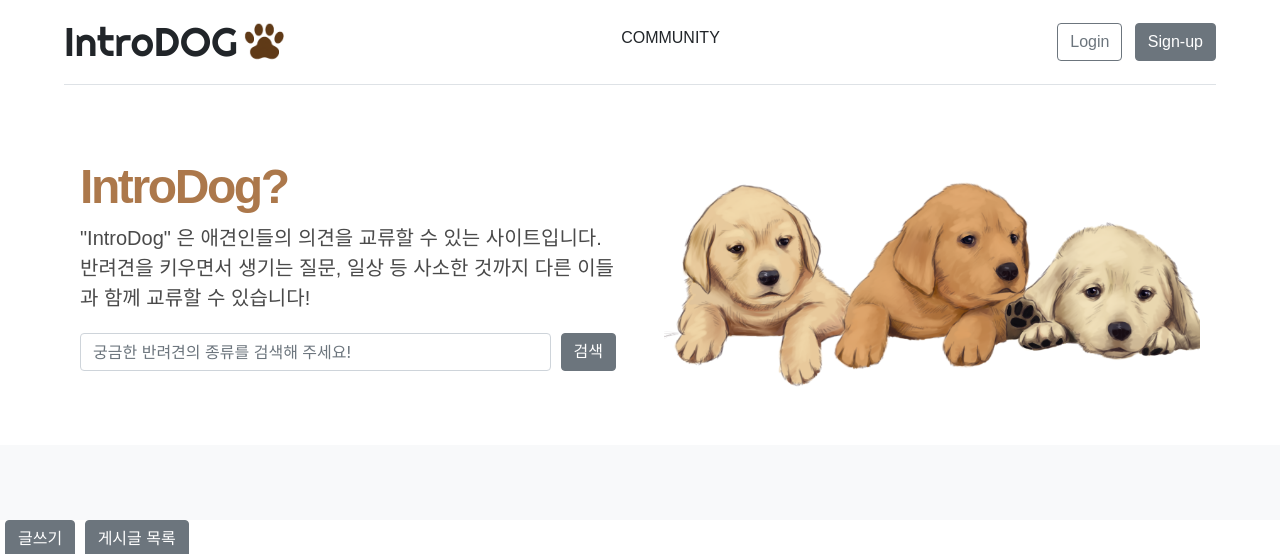
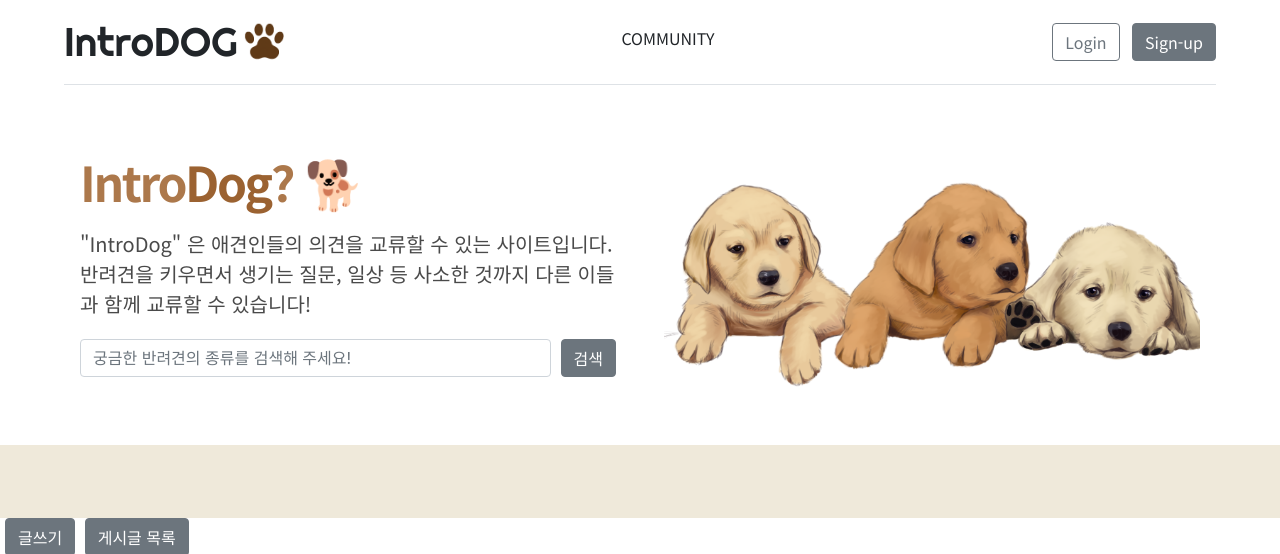
Before and after one commit to jinsDevelopment/myDog, a Flask app: page / in a window 1280 px wide. Shown: the top 554 px of the page. Run offline with Flask 2, Linux system fonts and the light colour scheme; data that the repository does not hold is empty; some libraries are stand-ins or nearby versions.

Commit message:
Edit code: Add decoration main css

```diff
--- a/static/css/layout.css
+++ b/static/css/layout.css
@@ -33,9 +33,9 @@ button {
   margin-bottom: 10px;
 }
 
-* {
+/* * {
   font-family: 'Jua', sans-serif;
-}
+} */
 
 .posting-box {
   width: 500px;
--- a/static/css/main.css
+++ b/static/css/main.css
@@ -10,6 +10,9 @@ body {
 .banner__title {
   color: #ac784b;
   letter-spacing: -0.05em;
+}
+.banner__title > span {
+  color: #9b6231;
 }
 .lead {
   padding-bottom: 20px;
@@ -31,6 +34,9 @@ body {
 /**********************************
  * Thumbnail
  ************************************/
+.album__wrap {
+  background-color: #efe9da;
+}
 .columns-masonry {
   display: inline-block;
   margin: 0;
@@ -47,6 +53,7 @@ body {
 .thunmbnail__title {
   text-align: center;
   font-size: 18px;
+  font-weight: 500;
 }
 .card-body {
   padding: 0.8rem 0.8rem;
@@ -61,6 +68,10 @@ body {
   display: flex;
   flex-direction: column;
   align-items: center;
+}
+.modal-title {
+  font-size: 20px;
+  font-weight: 700;
 }
 #modal-img {
   margin: 0 auto;
--- a/static/js/main.js
+++ b/static/js/main.js
@@ -45,7 +45,7 @@ window.addEventListener('load', () => {
                               alt="${name}"
                             />
                             <div class="card-body">
-                              <p class="thunmbnail__title card-text">${name}</p>
+                              <p class="thunmbnail__title">${name}</p>
                             </div>
                           </div>
                         </div>
@@ -78,7 +78,7 @@ window.addEventListener('load', () => {
     const modalImg = document.getElementById('modal-img');
     const modalBody = document.querySelector('.modal-desc');
 
-    modalTitle.textContent = recipient;
+    modalTitle.textContent = recipient + ' 🐶';
     modalImg.src = img;
     modalBody.textContent = desc;
   });
--- a/templates/index.html
+++ b/templates/index.html
@@ -1,7 +1,7 @@
 {% extends 'layout.html' %} {% block content %}
 <div class="container col-xxl-8 px-4 py-5">
   <div class="row flex-lg-row-reverse align-items-center g-5 py-5">
-    <div class="col-10 col-sm-8 col-lg-6">
+    <div class="col-12 col-lg-6">
       <img
         src="../static/img/banner-dog.png"
         class="d-block mx-lg-auto img-fluid"
@@ -12,7 +12,9 @@
       />
     </div>
     <div class="col-lg-6">
-      <h1 class="display-5 fw-bold lh-1 mb-3 banner__title">IntroDog?</h1>
+      <h1 class="display-5 fw-bold lh-1 mb-5 banner__title">
+        Intro<span>Dog</span>? 🐕
+      </h1>
       <p class="lead">
         "IntroDog" 은 애견인들의 의견을 교류할 수 있는 사이트입니다.<br />
         반려견을 키우면서 생기는 질문, 일상 등 사소한 것까지 다른 이들과 함께
@@ -74,7 +76,7 @@
 
 <!-- Thumbnail -->
 
-<main class="bg-light">
+<main class="album__wrap">
   <div class="album py-5">
     <div class="container clearFix">
       <div id="thumbnail-box" class="columns-masonry">
--- a/templates/layout.html
+++ b/templates/layout.html
@@ -107,7 +107,7 @@
     <link rel="preconnect" href="https://fonts.googleapis.com" />
     <link rel="preconnect" href="https://fonts.gstatic.com" crossorigin />
     <link
-      href="https://fonts.googleapis.com/css2?family=Noto+Sans+KR:wght@400;700&family=Righteous&display=swap"
+      href="https://fonts.googleapis.com/css2?family=Noto+Sans+KR:wght@400;500;700&family=Righteous&display=swap"
       rel="stylesheet"
     />
     <!-- CSS -->
```
